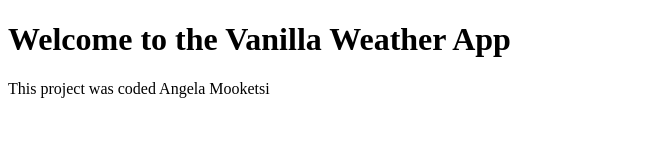
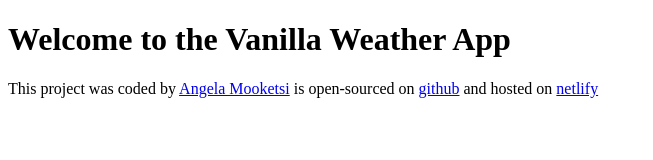
Before and after one commit to Kele1996/Vanilla-weather-JSProject-week7, a plain HTML site: page index.html in a window 1280 px wide. Shown: the whole page, without its empty margins (0-653 px from the left). Drawn offline with Linux system fonts and the light colour scheme.

Commit message:
Updated footer
On the footer, I wrapped the text with three links . 1. Link to github 2. link to my project on github 3.  link to where my project is hosted: Netlify

```diff
--- a/index.html
+++ b/index.html
@@ -8,5 +8,20 @@
   <body>
     <h1>Welcome to the Vanilla Weather App</h1>
   </body>
-  <footer>This project was coded Angela Mooketsi</footer>
+  <footer>
+    This project was coded by
+    <a href="https://github.com/AngelaMooketsi" target="_blank"
+      >Angela Mooketsi</a
+    >
+    is open-sourced on
+    <a
+      href="https://github.com/Kele1996/Vanilla-weather-JSProject-week7"
+      target="_blank"
+      >github</a
+    >
+    and hosted on
+    <a href="https://week7-vanilla-weather-app.netlify.app/" target="_blank"
+      >netlify</a
+    >
+  </footer>
 </html>
```
